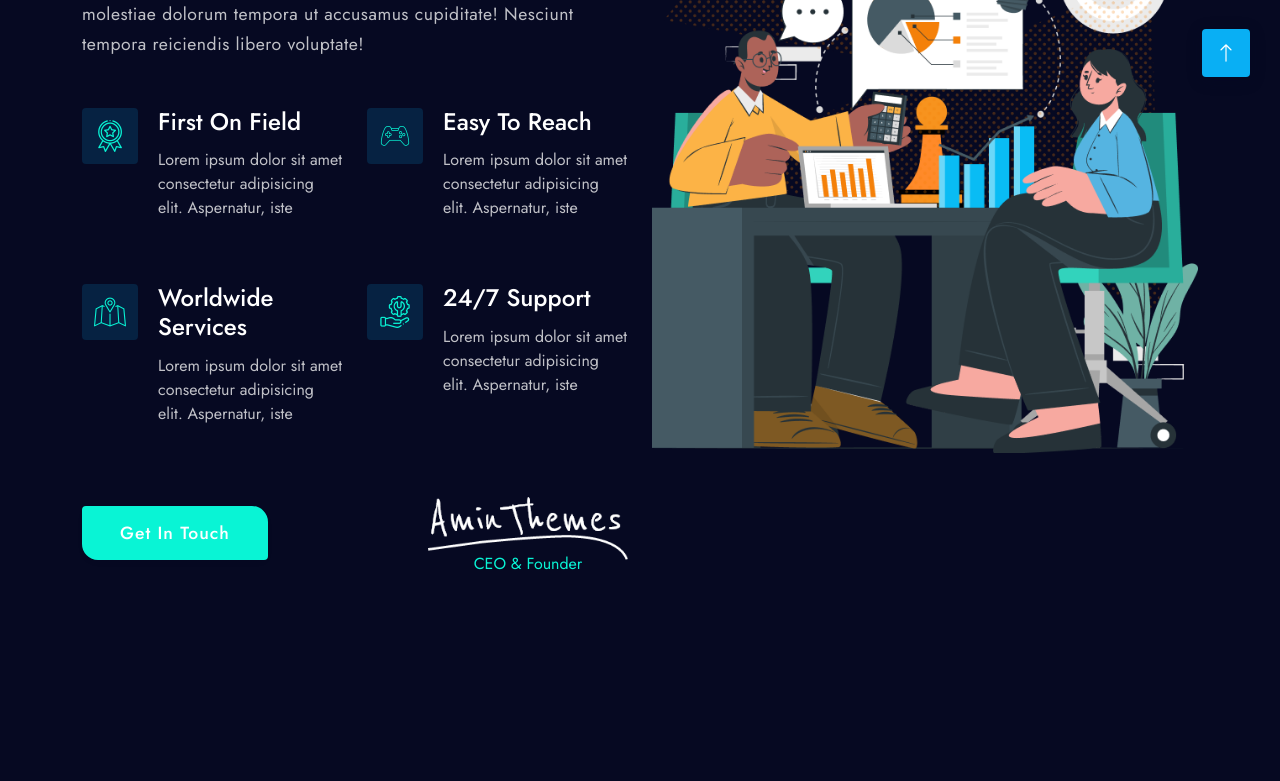
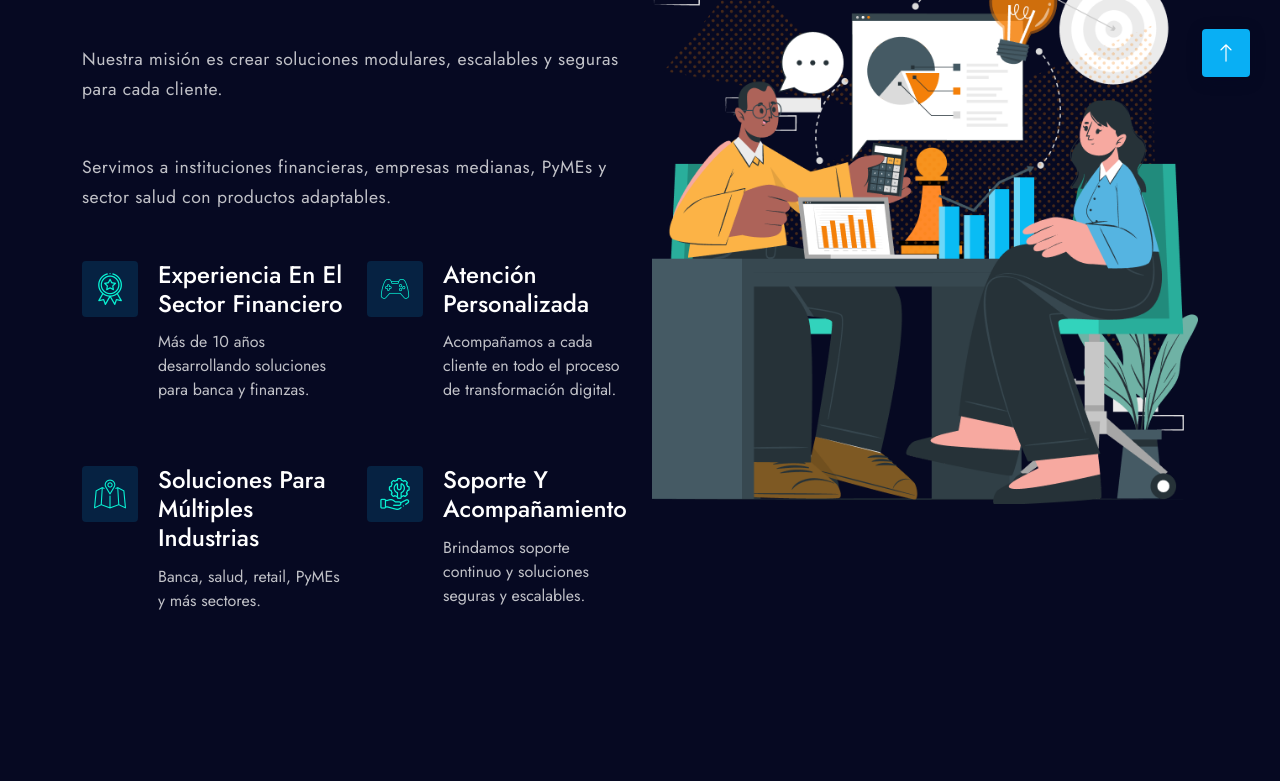
Before and after one commit to cateladino/aurorasoft-website, a plain HTML site: page about-us.html in a window 1280 px wide. Shown: the part 823-1604 px from the top of the page. Drawn offline with Linux system fonts and the light colour scheme; files whose address does not match are found by name.

Commit message:
ultimos cambios

```diff
--- a/about-us.html
+++ b/about-us.html
@@ -122,7 +122,7 @@
       <div class="overlay-color" data-bg-opacity=".75"></div>
       <div class="container">
         <div class="hero-text-area centerd">
-          <h1 class="hero-title  wow fadeInUp" data-wow-delay=".2s">About Us</h1>
+          <h1 class="hero-title  wow fadeInUp" data-wow-delay=".2s">Sobre nosotros</h1>
           <nav aria-label="breadcrumb ">
             <ul class="breadcrumb wow fadeInUp" data-wow-delay=".6s">
               <li class="breadcrumb-item"><a class="breadcrumb-link" href="#0"><i class="bi bi-house icon "></i>home</a></li>
@@ -143,52 +143,54 @@
               <div class="text-area ">
                 <div class="sec-heading  light-title ">
                   <div class="content-area"><span class=" pre-title       wow fadeInUp " data-wow-delay=".2s">about Us</span>
-                    <h2 class=" title    wow fadeInUp" data-wow-delay=".4s"><span class='hollow-text'>trusted</span> by worldwide clients  since<span class='featured-text'>  1980. <svg xmlns="http://www.w3.org/2000/svg" viewBox="0 0 500 150" preserveAspectRatio="none"><path d="M7.7,145.6C109,125,299.9,116.2,401,121.3c42.1,2.2,87.6,11.8,87.3,25.7"></path></svg></span></h2>
+                      <h2 class=" title    wow fadeInUp" data-wow-delay=".4s"><span class='hollow-text'>¿QUINES</span> SOMOS?<span class='featured-text'> <svg xmlns="http://www.w3.org/2000/svg" viewBox="0 0 500 150" preserveAspectRatio="none"><path d="M7.7,145.6C109,125,299.9,116.2,401,121.3c42.1,2.2,87.6,11.8,87.3,25.7"></path></svg></span></h2>
                   </div>
                 </div>
-                <p class=" about-text">Lorem ipsum dolor sit amet consectetur adipisicing elit. A officia molestiae dolorum tempora ut accusamus cupiditate! Nesciunt tempora reiciendis libero voluptate!</p>
+                <p class=" about-text">Aurorasoft se funda en 2025 con una visión clara: desarrollar software que transforme negocios por un grupo de personas con mas de 10 años de experiencia en el sector financiero. </p>
+                <P class=" about-text">Nuestra misión es crear soluciones modulares, escalables y seguras para cada cliente.</P>
+                <P class=" about-text">Servimos a instituciones financieras, empresas medianas, PyMEs y sector salud con productos adaptables.</P>
                 <div class="info-items-list ">
                   <div class="row ">
                     <div class="col-9 col-xl-6">
                       <div class="info-item"><i class="flaticon-medal  info-icon"></i>
                         <div class="info-content">
-                          <h5 class="info-title">first on field </h5>
-                          <p class="info-text">Lorem ipsum dolor sit amet consectetur adipisicing elit. Aspernatur, iste</p>
+                          <h5 class="info-title">Experiencia en el sector financiero</h5>
+                          <p class="info-text">Más de 10 años desarrollando soluciones para banca y finanzas.</p>
                         </div>
                       </div>
                     </div>
                     <div class="col-9 col-xl-6">
                       <div class="info-item"><i class="flaticon-game-console info-icon"></i>
                         <div class="info-content">
-                          <h5 class="info-title">easy to reach </h5>
-                          <p class="info-text">Lorem ipsum dolor sit amet consectetur adipisicing elit. Aspernatur, iste</p>
+                          <h5 class="info-title">Atención personalizada</h5>
+                          <p class="info-text">Acompañamos a cada cliente en todo el proceso de transformación digital.</p>
                         </div>
                       </div>
                     </div>
                     <div class="col-9 col-xl-6">
                       <div class="info-item"><i class="flaticon-map info-icon"></i>
                         <div class="info-content">
-                          <h5 class="info-title">worldwide services  </h5>
-                          <p class="info-text">Lorem ipsum dolor sit amet consectetur adipisicing elit. Aspernatur, iste</p>
+                          <h5 class="info-title">Soluciones para múltiples industrias</h5>
+                          <p class="info-text">Banca, salud, retail, PyMEs y más sectores.</p>
                         </div>
                       </div>
                     </div>
                     <div class="col-9 col-xl-6">
                       <div class="info-item"><i class="flaticon-technical-support-1  info-icon"></i>
                         <div class="info-content">
-                          <h5 class="info-title">24/7 support  </h5>
-                          <p class="info-text">Lorem ipsum dolor sit amet consectetur adipisicing elit. Aspernatur, iste</p>
+                          <h5 class="info-title">Soporte y acompañamiento</h5>
+                          <p class="info-text">Brindamos soporte continuo y soluciones seguras y escalables.</p>
                         </div>
                       </div>
                     </div>
                   </div>
                 </div>
-                <div class="cta-area"><a class=" btn-solid reveal-start" href="about-us.html">Get in touch</a>
+                <!-- <div class="cta-area"><a class=" btn-solid reveal-start" href="about-us.html">Get in touch</a>
                   <div class="signature ">
                     <div class="signature-img"></div>
                     <div class="signature-name">CEO &amp; Founder </div>
                   </div>
-                </div>
+                </div> -->
               </div>
             </div>
             <div class="col-12 col-lg-6 d-flex align-items-center order-0 order-lg-1 about-col  wow fadeInUp" data-wow-delay="0.2s">
```
